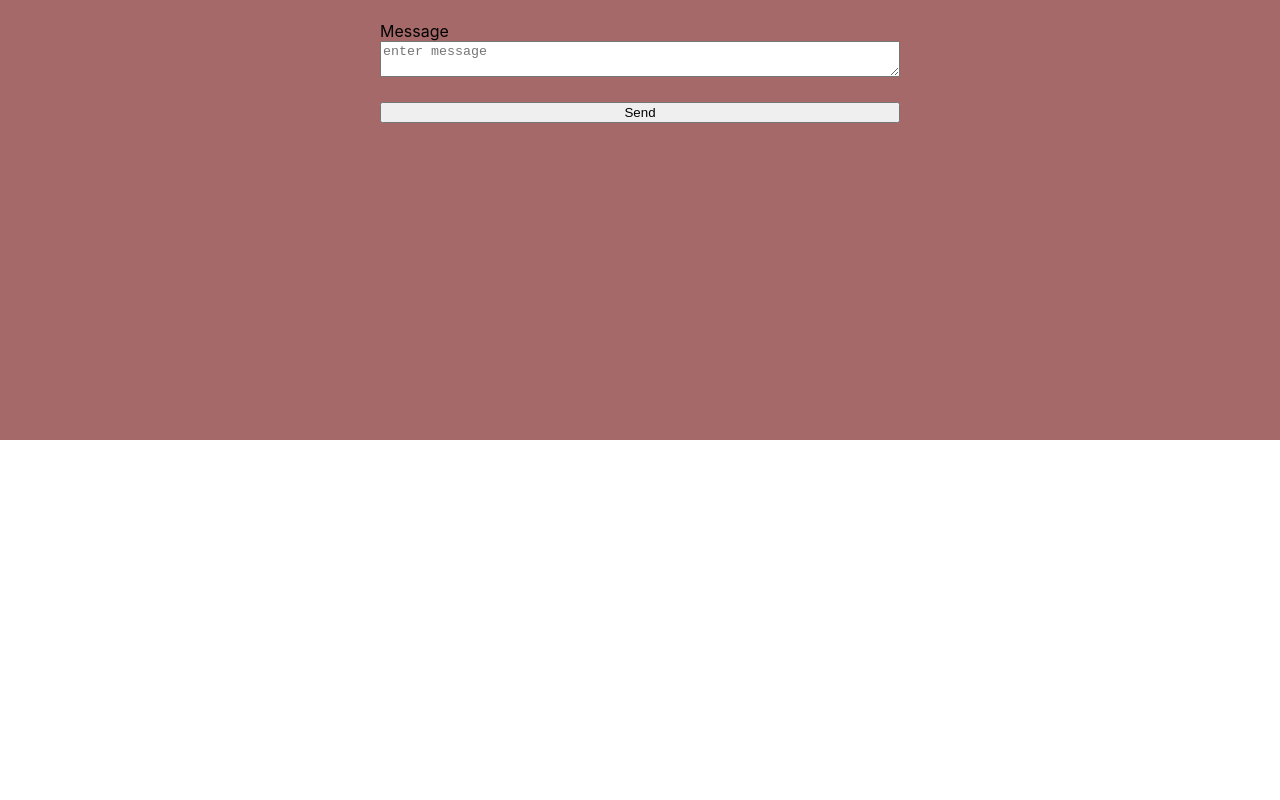
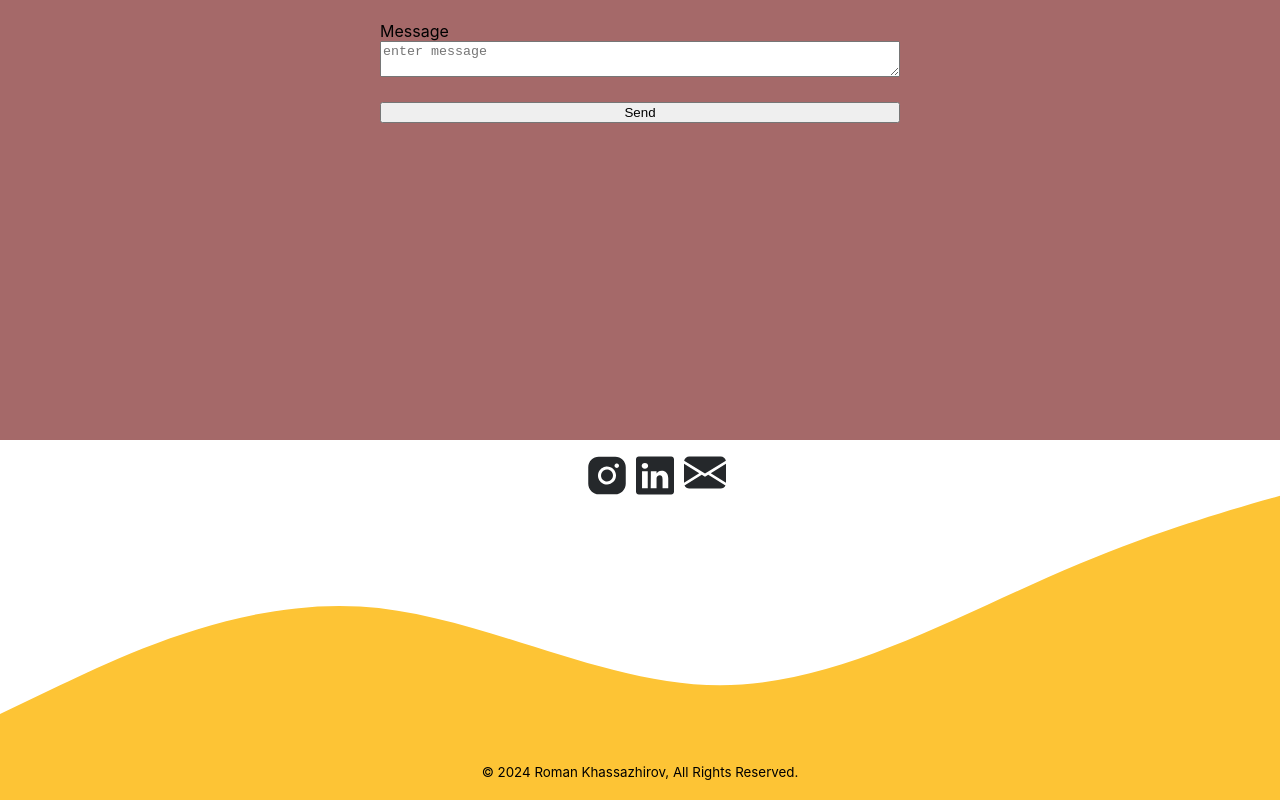
Before and after one commit to RomanHass/portfolio-project, a React app: page / in a window 1280 px wide. Shown: the part 3288-4088 px from the top of the page. Before the commit the page ends 3728 px from the top, so only its background shows below. Built offline with nearby package versions, Linux system fonts and the light colour scheme.

Commit message:
Added Footer

```diff
--- a/src/App.tsx
+++ b/src/App.tsx
@@ -1,4 +1,5 @@
 import './App.css';
+import { Footer } from './layout/footer/Footer';
 import { Header } from './layout/header/Header';
 import { Contact } from './layout/sections/contacts/Contacts';
 import { Main } from './layout/sections/main/Main';
@@ -13,6 +14,7 @@ function App() {
       <Skills/>
       <Projects/>
       <Contact/>
+      <Footer/>
     </div>
   );
 }
--- /dev/null
+++ b/src/layout/footer/Footer.tsx
@@ -0,0 +1,63 @@
+import styled from "styled-components";
+import { Icon } from "../../compontens/icon/Icon";
+
+import footerBg from "../../assets/images/footer_bg.svg";
+import { FlexWrapper } from "../../compontens/FlexWrapper";
+
+export const Footer = () => {
+  return (
+    <StyledFooter>
+      <FooterBackground>
+        <SocialIconsList>
+          <FlexWrapper justify={"center"}>
+            <SocialIconsItem>
+              <SocialIconLink>
+                <Icon iconId={"instagram"} width={"48px"} height={"48px"} viewBox={"0 0 48px 48px"}/>
+              </SocialIconLink>
+            </SocialIconsItem>
+            <SocialIconsItem>
+              <SocialIconLink>
+                <Icon iconId={"linkedin"} width={"48px"} height={"48px"} viewBox={"0 0 48px 48px"}/>
+              </SocialIconLink>
+            </SocialIconsItem>
+            <SocialIconsItem>
+              <SocialIconLink>
+                <Icon iconId={"telegram"} width={"48px"} height={"48px"} viewBox={"0 0 48px 48px"}/>
+              </SocialIconLink>
+            </SocialIconsItem>
+          </FlexWrapper>
+        </SocialIconsList>
+        <Copyright>
+          © 2024 Roman Khassazhirov, All Rights Reserved.
+        </Copyright>
+      </FooterBackground>
+    </StyledFooter>
+  );
+};
+
+const StyledFooter = styled.footer``
+
+const SocialIconsList = styled.ul`
+  list-style-type: none;
+`
+
+const SocialIconsItem = styled.li``
+
+const SocialIconLink = styled.a``
+
+const Copyright = styled.small`
+  position: absolute;
+  bottom: 20px;
+  left: 50%;
+  transform: translateX(-50%);
+`
+
+const FooterBackground = styled.div`
+  position: relative;
+  max-width: 1400px;
+  width: 100%;
+  height: 344px;
+  background-image: url(${footerBg});
+  background-size: cover;
+  background-repeat: no-repeat;
+`
```
Also changed, not shown: src/assets/images/footer_bg.svg (added).
